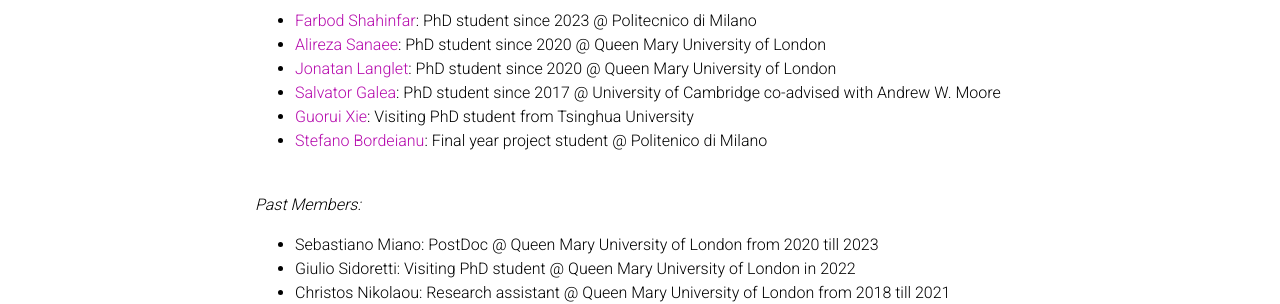
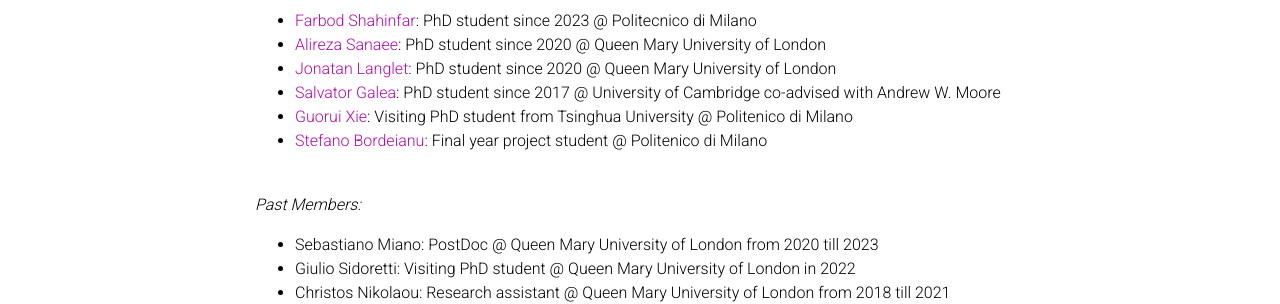
Before and after one commit to GianniAntichi/GianniAntichi.github.io, a Jekyll site: the page built from _pages/team.md, in a window 1280 px wide. Shown: the part 280-584 px from the top of the page. Built offline with Jekyll 4.4.1, drawn with Linux system fonts in a browser that asks for light colours; comment, search, counter and statistics services are not loaded; a style sheet for code colours, icons or effects is not loaded.

Commit message:
adding some info in teams

```diff
--- a/_pages/team.md
+++ b/_pages/team.md
@@ -14,7 +14,7 @@
 - [Alireza Sanaee](https://sarsanaee.github.io): PhD student since 2020 @ Queen Mary University of London
 - [Jonatan Langlet](https://langlet.io/): PhD student since 2020 @ Queen Mary University of London
 - [Salvator Galea](http://www.cl.cam.ac.uk/~sg774/): PhD student since 2017 @ University of Cambridge co-advised with Andrew W. Moore
-- [Guorui Xie](https://xgr19.github.io/): Visiting PhD student from Tsinghua University
+- [Guorui Xie](https://xgr19.github.io/): Visiting PhD student from Tsinghua University @ Politenico di Milano
 - [Stefano Bordeianu](): Final year project student @ Politenico di Milano
 <br>
 <br>
```
